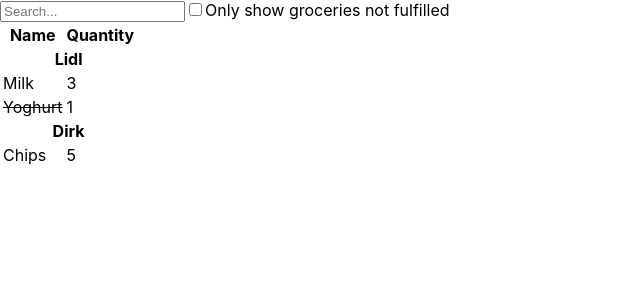
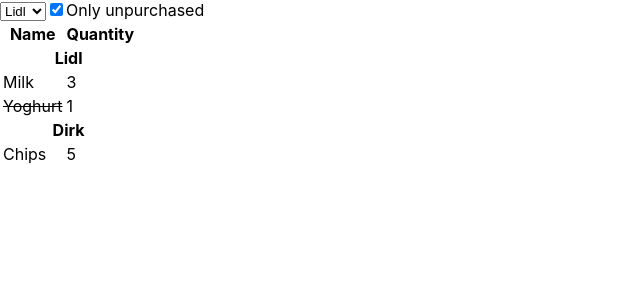
Before and after one commit to enesbkoca/Grosharies, a React (Create React App) app in the folder grosharies/: page / in a window 1280 px wide. Shown: the top 300 px of the page, without its empty margins (0-640 px from the left). Built offline with nearby package versions, Linux system fonts and the light colour scheme.

Commit message:
Added react states for filter and unpurchased checkboxes

```diff
--- a/grosharies/src/App.js
+++ b/grosharies/src/App.js
@@ -4,51 +4,75 @@ import { useState } from 'react';
 
 function FilterableItemTable({items}) {
   const [filterShop, setFilterShop] = useState('');
-  const [fulfilledOnly, setFulfilledonly] = useState(true);
+  const [unpurchasedOnly, setUnpurchasedOnly] = useState(true);
 
 
   return (
     <div>
       <SearchBar
         filterShop={filterShop}
-        fulfilledOnly={fulfilledOnly}/>
+        unpurchasedOnly={unpurchasedOnly}
+        onFilterShopChange={setFilterShop}
+        onUnPurhcasedOnlyChange={setUnpurchasedOnly}/>
       <ItemTable
         items={items}
-        filtersShop={filterShop}
-        fulfilledOnly={fulfilledOnly}/>
+        filterShop={filterShop}
+        unpurchasedOnly={unpurchasedOnly}
+        />
     </div>
   );
 }
 
-function SearchBar() {
+function SearchBar({ filterShop, unpurchasedOnly, onFilterShopChange, onUnPurhcasedOnlyChange }) {
+  const shopList = []
+
+  ITEMS.forEach((item) => {
+      if (!(shopList.includes(item.shop))) {
+        shopList.push(item.shop)
+      }});
+
+  const shopListOption = shopList.map((shop) => {return <option value={shop}>{shop}</option>})
+
   return (
     <form>
-      <input type="text" placeholder="Search..." />
+      <select
+        name="shops"
+        id="shops"
+        onChange={(e) => onFilterShopChange(e.target.value)}>
+          {shopListOption}
+      </select>
+
       <label>
-        <input type="checkbox" />
-        {'Only show groceries not fulfilled'}
+        <input
+        type="checkbox"
+        checked={unpurchasedOnly}
+        onChange={(e) => {onUnPurhcasedOnlyChange(e.target.checked)}}/>
+        {'Only unpurchased'}
 
       </label>
     </form>
   );
 }
 
-function ItemTable({items}) {
+function ItemTable({items, filterShop, unpurchasedOnly}) {
   const rows = [];
   let lastShop = null;
 
   items.forEach((item) => {
     if (item.shop !== lastShop) {
-      rows.push(
-        <ItemCategoryRow
-          shop={item.shop}
-          key={item.shop} />
-      );
+      if ((!(unpurchasedOnly)) || (unpurchasedOnly && (item.fulfilled === false))) {
+        rows.push(
+          <ItemCategoryRow
+            shop={item.shop}
+            key={item.id} />
+        );
+      }
+
     }
     rows.push(
       <ItemRow
         item={item}
-        key={item.name} />
+        key={item.id} />
     );
 
     lastShop = item.shop;
@@ -91,9 +115,9 @@ function ItemRow({item}) {
 
 
 const ITEMS = [
-  {'shop': 'Lidl', 'name': 'Milk', 'fulfilled': false, "quantity": 3},
-  {'shop': 'Lidl', 'name': 'Yoghurt', 'fulfilled': true, "quantity": 1},
-  {'shop': 'Dirk', 'name': 'Chips', 'fulfilled': false, "quantity": 5}
+  {'shop': 'Lidl', 'name': 'Milk', 'fulfilled': false, "quantity": 3, "id":1},
+  {'shop': 'Lidl', 'name': 'Yoghurt', 'fulfilled': true, "quantity": 1, "id": 2},
+  {'shop': 'Dirk', 'name': 'Chips', 'fulfilled': false, "quantity": 5, "id": 3}
 ]
 
 export default function App() {
```
